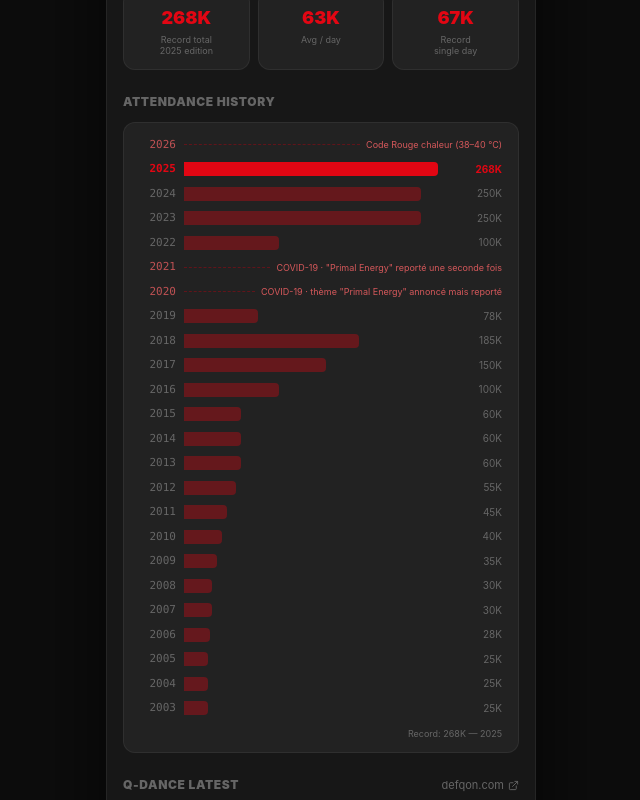
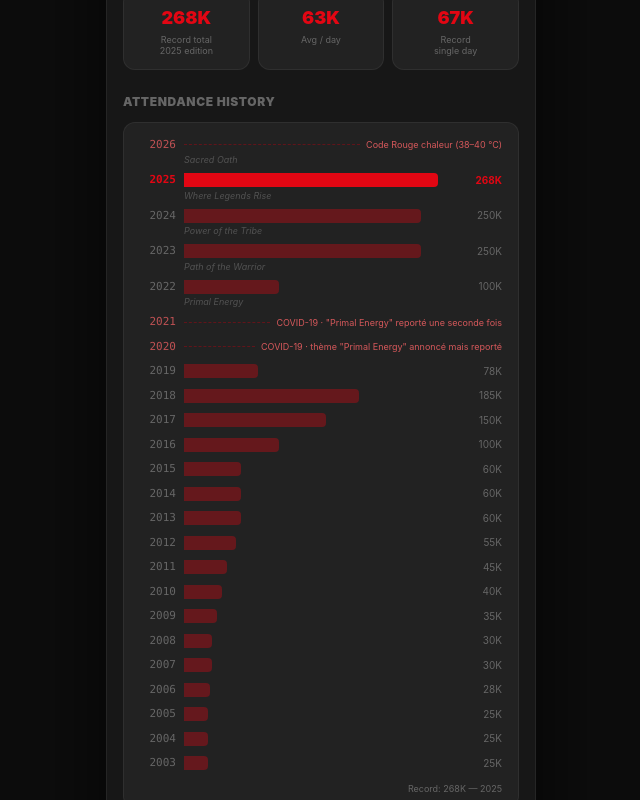
Before and after one commit to auremoo/defqon-companion, a React (Vite) app: page /timetable in a window 1280 px wide. Shown: the part 940-1740 px from the top of the page, without its empty margins (319-959 px from the left). Built offline with nearby package versions, Linux system fonts and the light colour scheme; no server answers.

Commit message:
feat(home): show edition theme below attendance bar for 2022-2026

```diff
--- a/src/pages/Home.tsx
+++ b/src/pages/Home.tsx
@@ -4,6 +4,7 @@ import CountdownTimer from '../components/CountdownTimer'
 import { YouTubeIcon, ExternalLinkIcon } from '../components/Icons'
 import PageShell from '../components/PageShell'
 import { festival, attendanceHistory } from '../data/festival'
+import { editionMetas } from '../data/editions/index'
 import { lineup } from '../data/lineup'
 import { useAuth } from '../contexts/AuthContext'
 import { db } from '../lib/firebase'
@@ -321,6 +322,7 @@ export default function Home() {
         {/* Attendance history — bar chart */}
         {(() => {
           const maxTotal = Math.max(...attendanceHistory.filter(e => e.total).map(e => e.total!))
+          const themeByYear = new Map(editionMetas.map((m) => [m.year, m.theme]))
           return (
             <div>
               <h2 className="defqon-heading mb-3 text-xs tracking-widest text-text-muted">
@@ -330,8 +332,10 @@ export default function Home() {
                 {[...attendanceHistory].reverse().map((entry) => {
                   const pct = entry.total ? (entry.total / maxTotal) * 100 : 0
                   const isRecord = entry.total === maxTotal
+                  const theme = themeByYear.get(entry.year)
                   return (
-                    <div key={entry.year} className="flex items-center gap-2 py-0.5">
+                    <div key={entry.year} className="py-0.5">
+                      <div className="flex items-center gap-2">
                         <span className={`w-9 shrink-0 text-right text-[11px] font-mono ${entry.cancelled ? 'text-red-400/70' : isRecord ? 'font-bold text-accent' : 'text-text-muted'}`}>
                           {entry.year}
                         </span>
@@ -354,6 +358,12 @@ export default function Home() {
                               ? `${(entry.total / 1000).toFixed(0)}K`
                               : String(entry.total)}
                           </span>
+                        )}
+                      </div>
+                      {theme && (
+                        <p className="ml-11 text-[9px] italic text-text-muted/70 leading-none mt-0.5">
+                          {theme}
+                        </p>
                       )}
                     </div>
                   )
```
Lines whose indentation alone changed are shown as unchanged.
